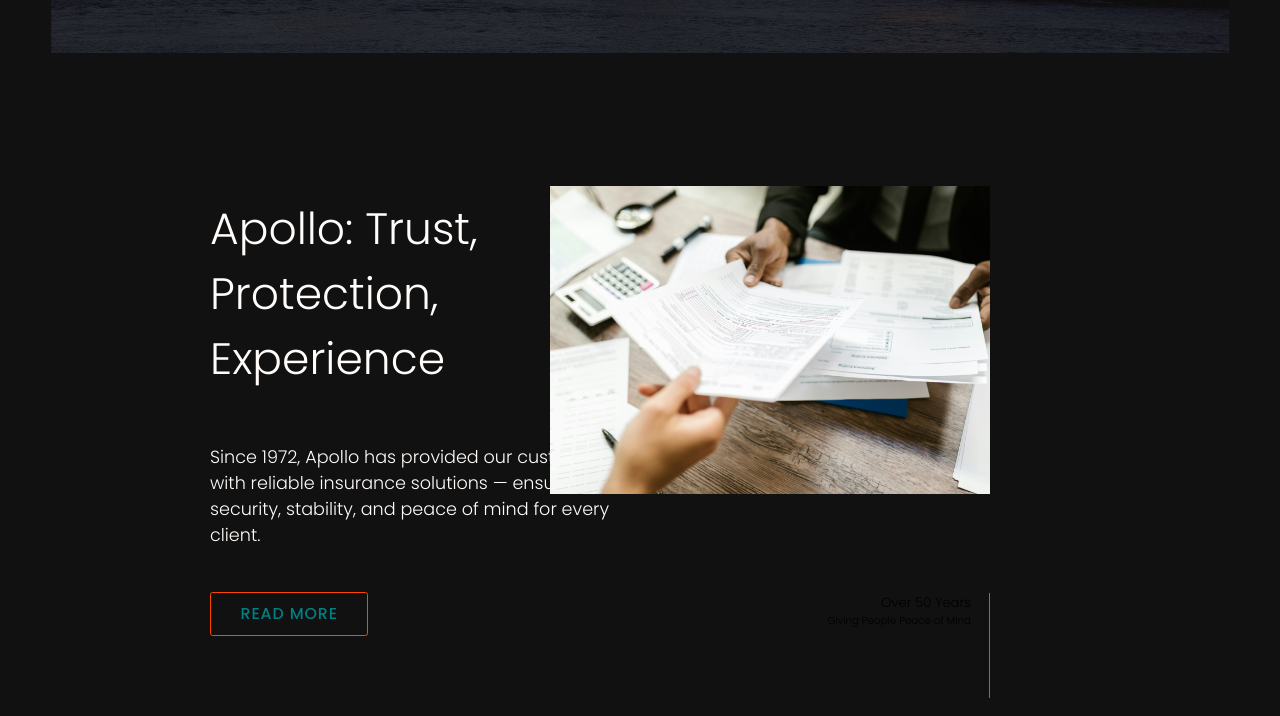
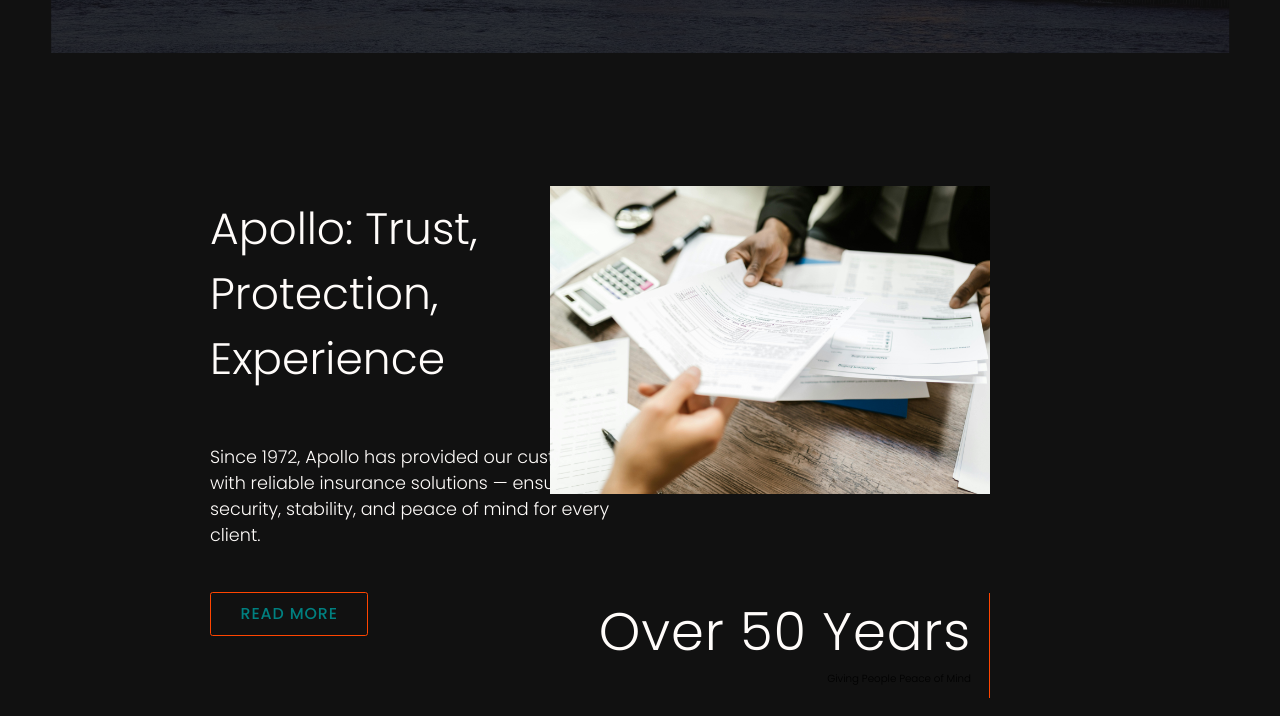
Before and after one commit to Nimira43/Bootstrap-5---Sass-Template, a plain HTML site: page index.html in a window 1280 px wide. Shown: the part 604-1320 px from the top of the page. Drawn offline with Linux system fonts and the light colour scheme.

Commit message:
Section bottom h1

```diff
--- a/css/styles.css
+++ b/css/styles.css
@@ -360,6 +360,14 @@
   padding-right: 2rem;
 }
 
+.section-bottom h1 {
+  font-size: 6rem;
+  color: var(--light);
+  letter-spacing: 0.1rem;
+}
+
+
+
 
 @media(max-width: 1700px) {
   .banner {
```
